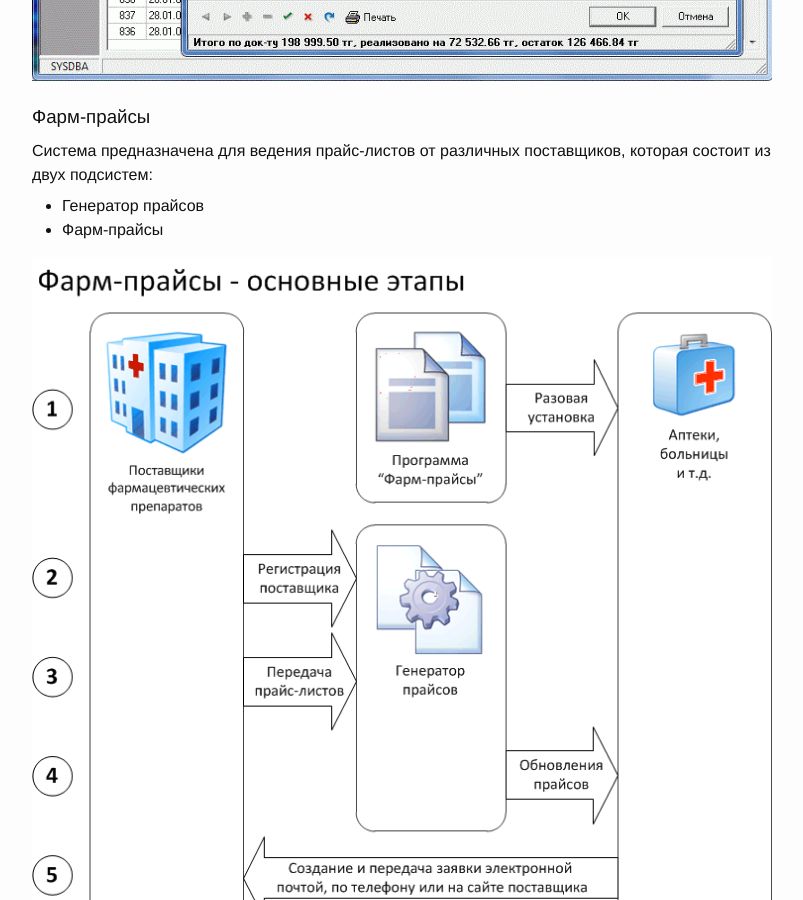
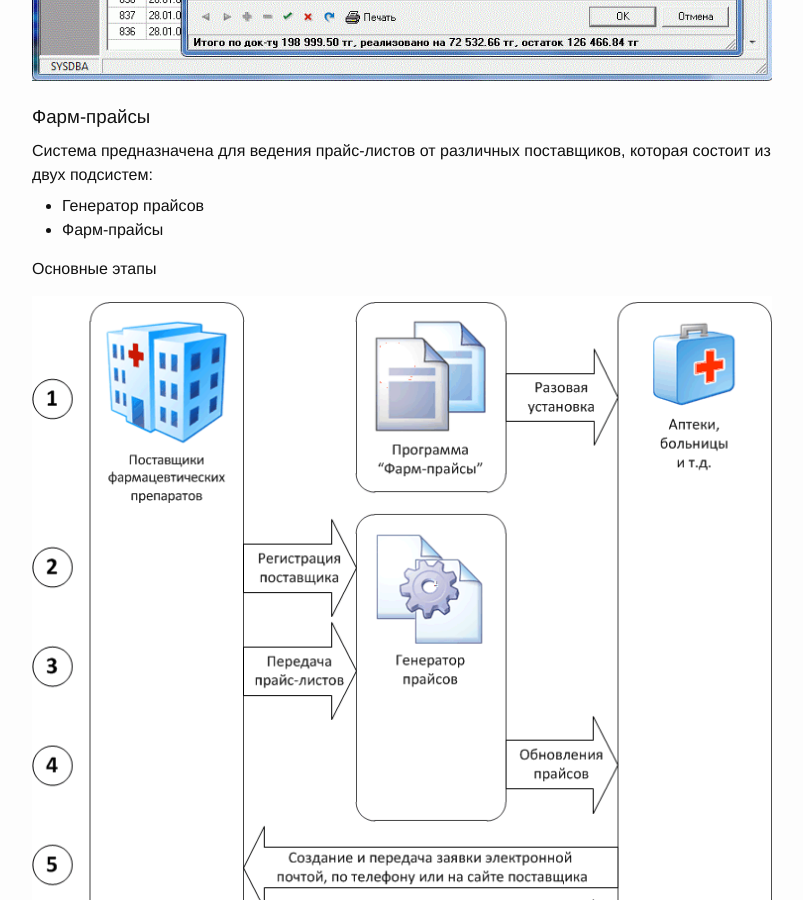
Before and after one commit to Sikambr/projects, a Jekyll site: the page built from pharm.md, in a window 1280 px wide and 900 px high, scrolled down 895 px. Shown: the whole window, without its empty margins (238-1041 px from the left). Built offline with Jekyll 4.4.1, drawn with Linux system fonts in a browser that asks for light colours.

Commit message:
publishing

```diff
--- a/pharm.md
+++ b/pharm.md
@@ -25,6 +25,8 @@ permalink: /pharm/
 
 * Генератор прайсов
 * Фарм-прайсы
+
+#### Основные этапы
 
 ![Фарм-прайсы - основные этапы]({{ site.baseurl }}/images/pharm-prices-process.gif)
 
```
Also changed, not shown: images/pharm-prices-process.gif.
